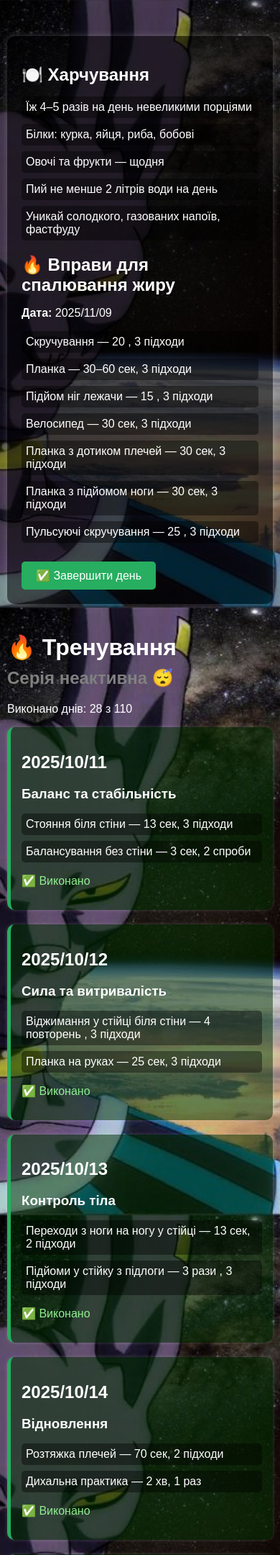
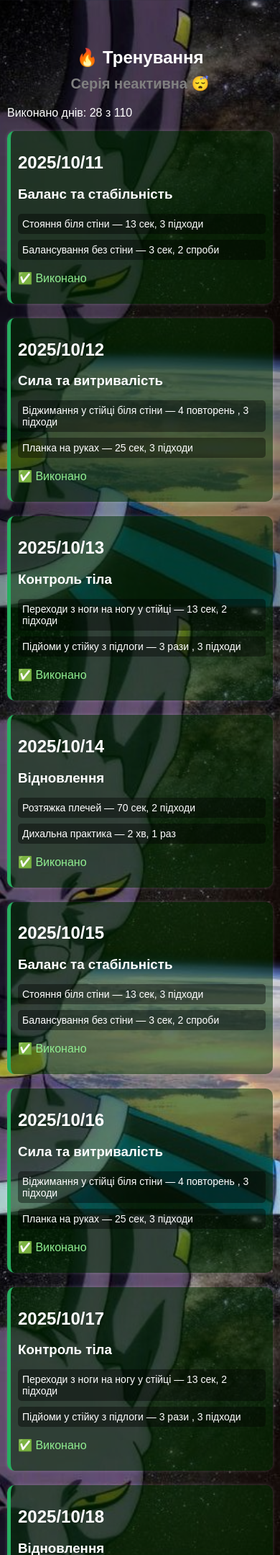
Before and after one commit to ilaychaika-hub/handstand-site, a Flask app: page / in a window 390 px wide. Shown: the top 2160 px of the page at 72% size. Run offline with Flask 3, Linux system fonts and the light colour scheme.

Commit message:
Оптимізовано для телефонів, додано анімацію вогника

```diff
--- a/static/style.css
+++ b/static/style.css
@@ -123,7 +123,34 @@
     padding: 10px;
   }
 
-  aside {
-    order: -1;
+  .main, aside {
+    width: 100%;
+    min-width: unset;
+    margin-bottom: 20px;
+  }
+
+  h1 {
+    font-size: 24px;
+    text-align: center;
+  }
+
+  .streak {
+    text-align: center;
+    font-size: 20px;
+  }
+
+  .day {
+    padding: 10px;
+  }
+
+  .button {
+    width: 100%;
+    text-align: center;
+    padding: 12px;
+    font-size: 16px;
+  }
+
+  li {
+    font-size: 14px;
   }
 }
--- a/templates/index.html
+++ b/templates/index.html
@@ -2,6 +2,7 @@
 <html lang="uk">
 <head>
   <meta charset="UTF-8">
+  <meta name="viewport" content="width=device-width, initial-scale=1.0">
   <title>Тренування</title>
   <link rel="stylesheet" href="{{ url_for('static', filename='style.css') }}">
   <style>
```
